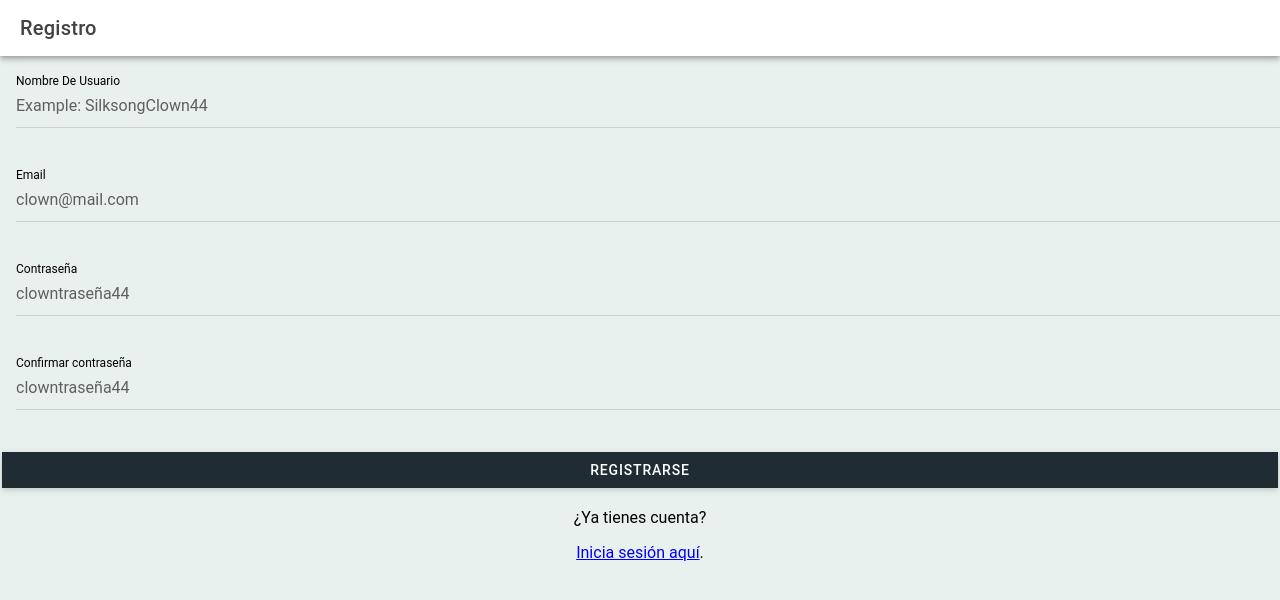
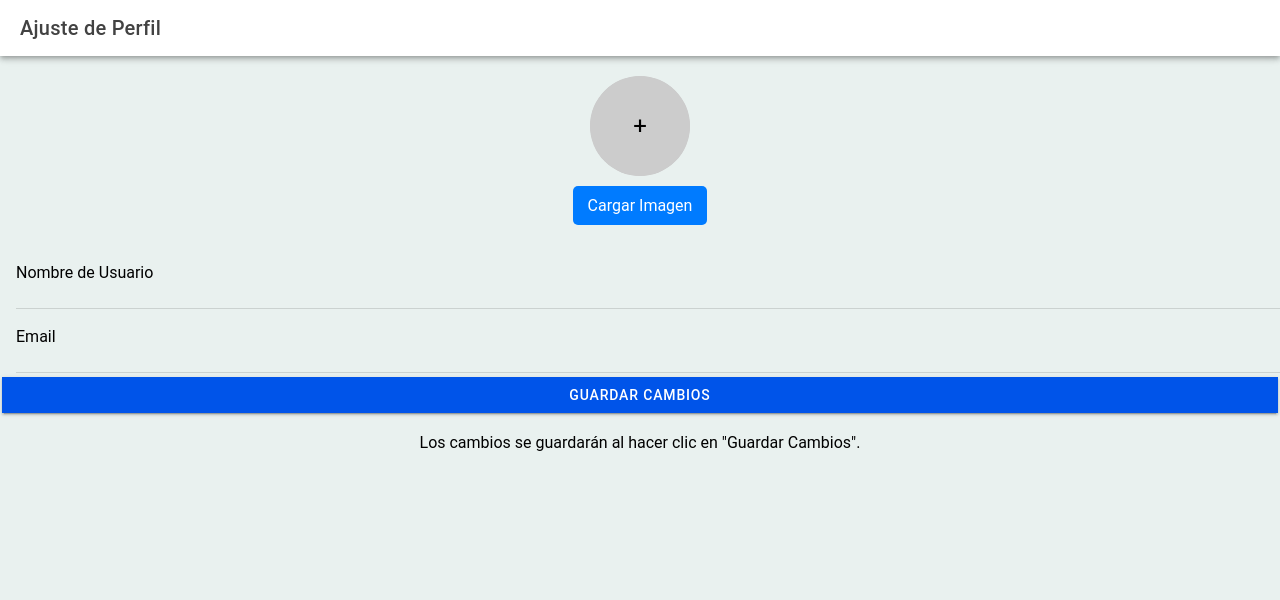
Before and after one commit to RubixLander/Proyecto-web, a React (Vite) app in the folder SkellyTunesIonic/: page /ajustePerfil in a window 1280 px wide. Before the commit this address led to /registro. Shown: the top 600 px of the page. Built offline with nearby package versions, Linux system fonts and the light colour scheme; a web font is replaced by a local one.

Commit message:
Version 2.6
+ Se agrega pagina para modificar nombre de perfil y email
+ Se agrega boton a la barra para acceder a modificar el perfil

```diff
--- a/SkellyTunesIonic/src/App.tsx
+++ b/SkellyTunesIonic/src/App.tsx
@@ -6,6 +6,7 @@ import Inicio from './pages/inicioSesion';
 import Perfil from './pages/perfil';
 import Biblioteca from './pages/biblioteca';
 import Registro from './pages/RegistroSesion';
+import AjustePerfil from './pages/AjustePerfil';
 
 /* Core CSS required for Ionic components to work properly */
 import '@ionic/react/css/core.css';
@@ -23,18 +24,6 @@ import '@ionic/react/css/text-transformation.css';
 import '@ionic/react/css/flex-utils.css';
 import '@ionic/react/css/display.css';
 
-/**
- * Ionic Dark Mode
- * -----------------------------------------------------
- * For more info, please see:
- * https://ionicframework.com/docs/theming/dark-mode
- */
-
-/* import '@ionic/react/css/palettes/dark.always.css'; */
-/* import '@ionic/react/css/palettes/dark.class.css'; */
-//import '@ionic/react/css/palettes/dark.system.css';
-
-/* Theme variables */
 import './theme/variables.css';
 
 setupIonicReact();
@@ -48,6 +37,7 @@ const App: React.FC = () => (
         <Route exact path ="/inicioSesion"><Inicio/></Route>
         <Route exact path="/home"><Home /></Route>
         <Route exact path="/registro"><Registro /></Route>
+        <Route exact path="/ajustePerfil"><AjustePerfil /></Route>
         <Route exact path="">
           <Redirect to="/registro" />
         </Route>
--- a/SkellyTunesIonic/src/components/InterfazNavegacion.tsx
+++ b/SkellyTunesIonic/src/components/InterfazNavegacion.tsx
@@ -49,6 +49,7 @@ const Interfaz: React.FC<MenuLayoutProps> = ({ children }) => {
                     no se podra, esto es para prototipar la funcion con backend para la proxima entrega.*/}
                         <BotonIcono expand="block" shape="round" icon={logOut} slot="start" className='menuOpciones' text="Cerrar Sesión" />
                         {/* Footer de Sidebar */}
+                        <BotonGeneral expand="block" shape="round" slot="start" className='menuOpciones' text="Ajuste de Perfil" route= '/AjustePerfil' />
                         <div className="menu-footer">
                             <footer>@ 2024 SkellyTunes - Todos los derechos reservados</footer>
                         </div>
--- /dev/null
+++ b/SkellyTunesIonic/src/pages/AjustePerfil.css
@@ -0,0 +1,44 @@
+.image-container {
+    display: flex;
+    flex-direction: column;
+    align-items: center;
+    margin: 20px 0;
+  }
+
+  .profile-image-container {
+    width: 100px; /* Ajusta el tamaño del contenedor */
+    height: 100px; /* Ajusta el tamaño del contenedor */
+    border-radius: 50%; /* Hace que el contenedor sea circular */
+    overflow: hidden; /* Recorta cualquier contenido que exceda el contenedor */
+    display: flex;
+    justify-content: center;
+    align-items: center;
+    background-color: #ccc; /* Color de fondo cuando no hay imagen */
+  }
+
+  .profile-image {
+    width: 100%; /* Ajusta el ancho de la imagen al 100% del contenedor */
+    height: 100%; /* Ajusta la altura de la imagen al 100% del contenedor */
+    object-fit: cover; /* Recorta la imagen para que se ajuste al círculo */
+  }
+
+  .default-image {
+    width: 100%; /* Ajusta el tamaño al contenedor */
+    height: 100%; /* Ajusta el tamaño al contenedor */
+    background-color: #ccc; /* Color de fondo cuando no hay imagen */
+    display: flex;
+    justify-content: center;
+    align-items: center;
+    font-size: 24px;
+    border-radius: 50%; /* Hace que el círculo sea circular */
+  }
+
+  /* Estilo para el botón de carga de imagen */
+  .custom-upload-button {
+    margin-top: 10px; /* Espacio adicional entre la imagen y el botón */
+    background-color: #007bff; /* Cambia el color según tu diseño */
+    color: white; /* Color del texto */
+    padding: 10px 15px; /* Espaciado interno */
+    border-radius: 5px; /* Bordes redondeados */
+    cursor: pointer; /* Cambia el cursor al pasar el mouse */
+  }
--- /dev/null
+++ b/SkellyTunesIonic/src/pages/AjustePerfil.tsx
@@ -0,0 +1,108 @@
+import React, { useEffect, useState } from 'react';
+import { IonContent, IonHeader, IonPage, IonTitle, IonToolbar, IonItem, IonLabel, IonInput, IonButton, IonText, IonImg } from '@ionic/react';
+import { useHistory } from 'react-router-dom';
+import './AjustePerfil.css';
+
+interface User {
+  username: string;
+  email: string;
+  password: string;
+  profileImage?: string;
+}
+
+const AjustePerfil: React.FC = () => {
+  const [username, setUsername] = useState<string>('');
+  const [email, setEmail] = useState<string>('');
+  const [profileImage, setProfileImage] = useState<string | null>(null);
+  const history = useHistory();
+
+  useEffect(() => {
+    const existingUsers = localStorage.getItem('users');
+    if (existingUsers) {
+      const usersArray: User[] = JSON.parse(existingUsers);
+      const loggedUser = usersArray[0]; // Cambia esto según tu lógica
+      setUsername(loggedUser.username);
+      setEmail(loggedUser.email);
+      setProfileImage(loggedUser.profileImage || null);
+    }
+  }, []);
+
+  const handleImageChange = (e: React.ChangeEvent<HTMLInputElement>) => {
+    const file = e.target.files?.[0];
+    if (file) {
+      const reader = new FileReader();
+      reader.onloadend = () => {
+        setProfileImage(reader.result as string);
+      };
+      reader.readAsDataURL(file);
+    }
+  };
+
+  const handleSave = () => {
+    const emailPattern = /^[a-zA-Z0-9._%+-]+@mail\.[a-zA-Z]{2,}$/;
+    if (!emailPattern.test(email)) {
+      alert("Por favor, ingrese un correo electrónico válido con el formato @mail");
+      return;
+    }
+
+    const existingUsers = localStorage.getItem('users');
+    const usersArray: User[] = existingUsers ? JSON.parse(existingUsers) : [];
+
+    const updatedUser: User = { username, email, password: usersArray[0].password, profileImage };
+    usersArray[0] = updatedUser;
+
+    localStorage.setItem('users', JSON.stringify(usersArray));
+    history.push('/perfil');
+  };
+
+  return (
+    <IonPage>
+      <IonHeader>
+        <IonToolbar>
+          <IonTitle>Ajuste de Perfil</IonTitle>
+        </IonToolbar>
+      </IonHeader>
+      <IonContent>
+        <div className="image-container">
+          <div className="profile-image-container">
+            {profileImage ? (
+              <IonImg src={profileImage} className="profile-image" />
+            ) : (
+              <div className="default-image">+</div>
+            )}
+          </div>
+          {/* Botón para cargar la imagen justo debajo del círculo */}
+          <input
+            type="file"
+            accept="image/*"
+            onChange={handleImageChange}
+            className="image-upload-button"
+            style={{ display: 'none' }}
+            id="file-upload"
+          />
+          <label htmlFor="file-upload" className="custom-upload-button">
+            Cargar Imagen
+          </label>
+        </div>
+        <IonItem>
+          <IonLabel position="floating">Nombre de Usuario</IonLabel>
+          <IonInput value={username} onIonChange={(e) => setUsername(e.detail.value!)} />
+        </IonItem>
+        <IonItem>
+          <IonLabel position="floating">Email</IonLabel>
+          <IonInput type="email" value={email} onIonChange={(e) => setEmail(e.detail.value!)} />
+        </IonItem>
+        <IonButton expand="full" onClick={handleSave}>
+          Guardar Cambios
+        </IonButton>
+        <IonText>
+          <div style={{ textAlign: 'center', margin: '20px 0' }}>
+            <p>Los cambios se guardarán al hacer clic en "Guardar Cambios".</p>
+          </div>
+        </IonText>
+      </IonContent>
+    </IonPage>
+  );
+};
+
+export default AjustePerfil;
```
